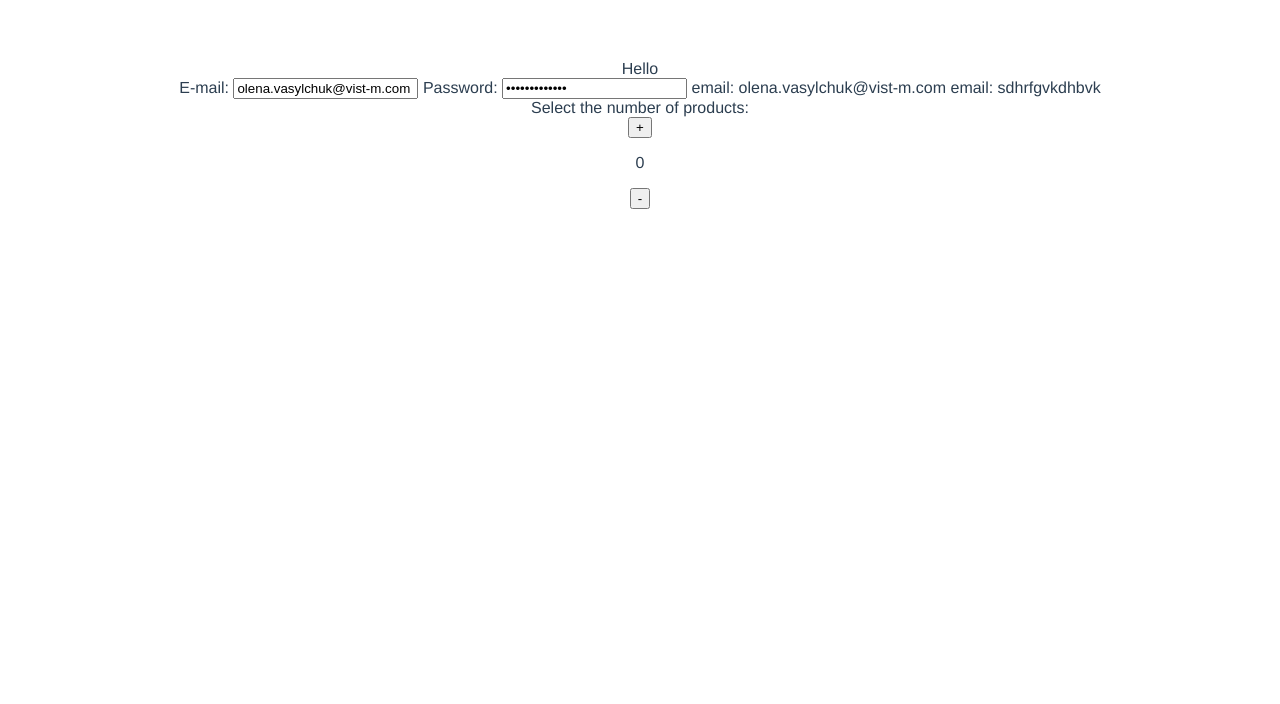
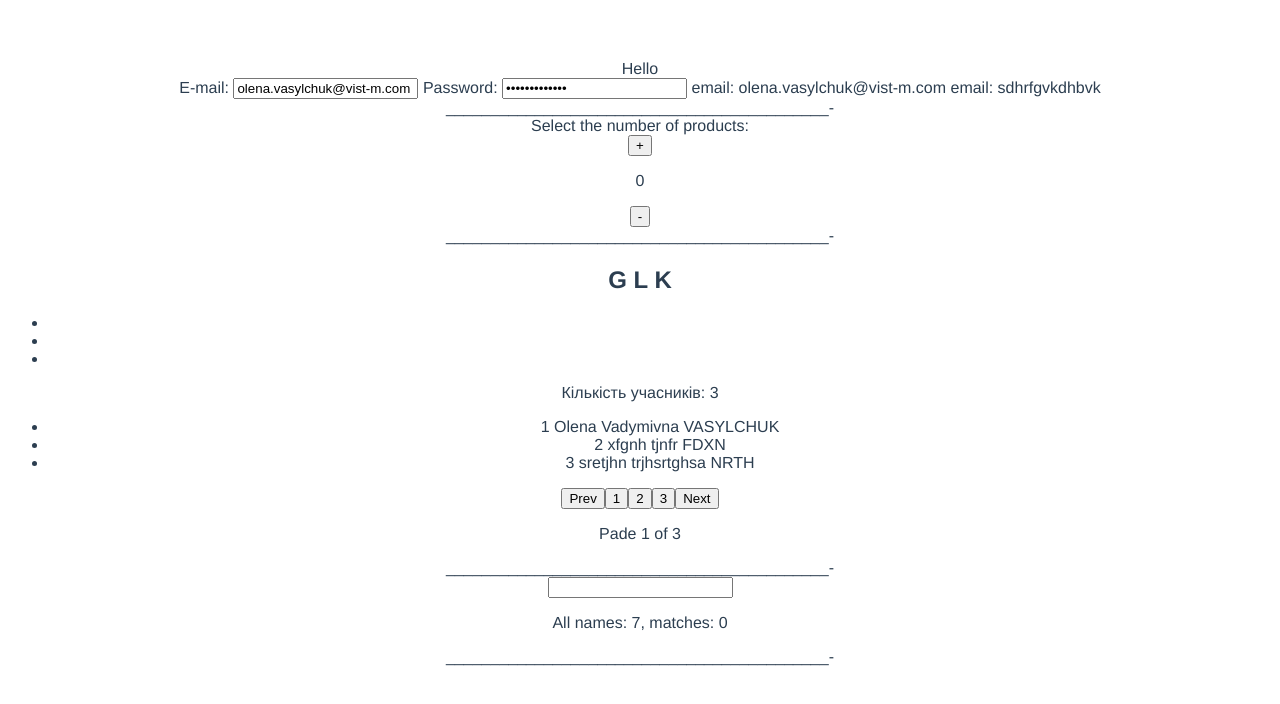
Before and after one commit to Olena-front-ua/online-shop, a Vue app: page / in a window 1280 px wide. Shown: the top 704 px of the page. Built offline with nearby package versions, Linux system fonts and the light colour scheme.

Commit message:
feature(pagination & search): Added search by name & pagination.

```diff
--- a/src/App.vue
+++ b/src/App.vue
@@ -1,17 +1,27 @@
 <template>
   <div id="app">
     <EmailPassword />
+    <span>___________________________________________-</span>
     <IncrementDecrement />
+    <span>___________________________________________-</span>
+    <UserCard />
+    <span>___________________________________________-</span>
+    <SearchByName />
+    <span>___________________________________________-</span>
   </div>
 </template>
 
 <script>
 import EmailPassword from "./components/EmailPassword.vue";
 import IncrementDecrement from "./components/IncrementDecrement.vue";
+import UserCard from "@/components/UserCard.vue";
+import SearchByName from "@/components/SearchByName.vue";
 
 export default {
   name: "App",
   components: {
+    SearchByName,
+    UserCard,
     EmailPassword,
     IncrementDecrement,
   },
--- a/src/components/IncrementDecrement.vue
+++ b/src/components/IncrementDecrement.vue
@@ -3,9 +3,9 @@
     <label>
       {{ label }}
       <br />
-      <button @click="incrementItem">+</button>
+      <button type="button" @click="incrementItem">+</button>
       <p>{{ counter }}</p>
-      <button @click="decrementItem">-</button>
+      <button type="button" @click="decrementItem">-</button>
     </label>
   </div>
 </template>
--- /dev/null
+++ b/src/components/SearchByName.vue
@@ -0,0 +1,32 @@
+<template>
+  <div>
+    <input type="text" @input="searchText = $event.target.value" />
+    <p>All names: {{ names.length }}, matches: {{ getFilteredNames.length }}</p>
+    <ul>
+      <li v-for="(name, index) in getFilteredNames" :key="index">
+        {{ name }}
+      </li>
+    </ul>
+  </div>
+</template>
+
+<script>
+export default {
+  name: "searchByName",
+  data() {
+    return {
+      searchText: " ",
+      names: ["Kira", "Zara", "Mila", "Helen", "Mark", "Philip", "Jack"],
+    };
+  },
+  computed: {
+    getFilteredNames() {
+      return this.names.filter((name) =>
+        name.toLowerCase().includes(this.searchText.toLowerCase())
+      );
+    },
+  },
+};
+</script>
+
+<style></style>
--- /dev/null
+++ b/src/components/UserCard.vue
@@ -0,0 +1,87 @@
+<template>
+  <div>
+    <h1></h1>
+    <div>
+      <!--      <img src="../assets/images/logo.png" width="300px" />-->
+      <div>
+        <h2>
+          {{ getAuthorFullName }}
+        </h2>
+        <strong></strong>
+        <ul>
+          <li></li>
+          <li></li>
+          <li></li>
+        </ul>
+      </div>
+    </div>
+    <p>Кількість учасників: {{ users.length }}</p>
+    <ul>
+      <li v-for="(user, index) in users" :key="index">
+        {{ `${index + 1} ${getFullName(user)}` }}
+      </li>
+    </ul>
+    <button type="button" @click="currentPage--">Prev</button>
+    <button
+      v-for="page in pages"
+      :key="page"
+      type="button"
+      @click="currentPage = page"
+    >
+      {{ page }}
+    </button>
+    <button type="button" @click="currentPage++">Next</button>
+    <p>Pade {{ currentPage }} of {{ pages }}</p>
+  </div>
+</template>
+<script>
+export default {
+  name: "userCard",
+  data() {
+    return {
+      firstName: "G",
+      secondName: "k",
+      lastName: "L",
+      users: [
+        {
+          firstName: "Olena",
+          secondName: "Vasylchuk",
+          lastName: "Vadymivna",
+        },
+        {
+          firstName: "xfgnh",
+          secondName: "fdxn",
+          lastName: "tjnfr",
+        },
+        {
+          firstName: "sretjhn",
+          secondName: "nrth",
+          lastName: "trjhsrtghsa",
+        },
+      ],
+      pages: 3,
+      currentPage: 1,
+    };
+  },
+  computed: {
+    getAuthorFullName() {
+      return `${this.firstName}
+      ${this.lastName} ${this.secondName.toUpperCase()}`;
+    },
+  },
+  methods: {
+    getFullName(user) {
+      return `${user.firstName}
+      ${user.lastName} ${user.secondName.toUpperCase()}`;
+    },
+    loadUsers(page) {
+      console.log(`Load users: page ${page}`);
+    },
+  },
+  watch: {
+    currentPage(page) {
+      this.loadUsers(page);
+    },
+  },
+};
+</script>
```
Also changed, not shown: src/assets/images/logo.png (renamed from src/assets/logo.png), 8 other files (tests, documents, lock files or other folders).
